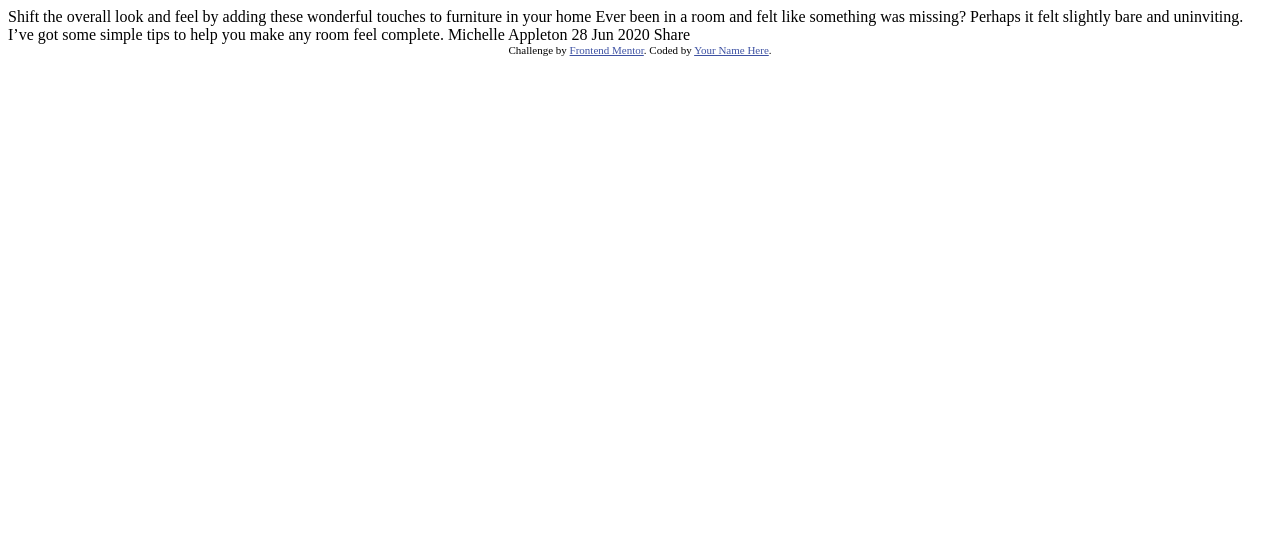
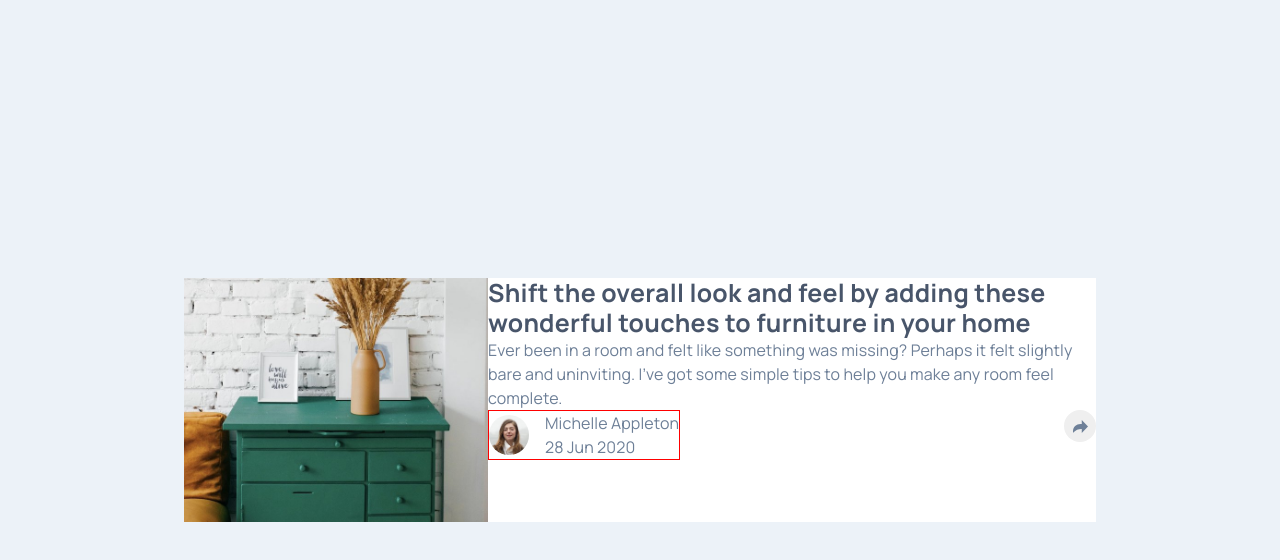
Before and after one commit to jl-stephenson/fementor_article_preview_component, a plain HTML site: page index.html in a window 1280 px wide. Drawn offline with Linux system fonts and the light colour scheme.

Commit message:
Updated styles

```diff
--- a/index.html
+++ b/index.html
@@ -1,36 +1,89 @@
 <!DOCTYPE html>
 <html lang="en">
   <head>
-  <meta charset="UTF-8">
-  <meta name="viewport" content="width=device-width, initial-scale=1.0"> <!-- displays site properly based on user's device -->
+    <meta charset="UTF-8" />
+    <meta name="viewport" content="width=device-width, initial-scale=1.0" />
 
-  <link rel="icon" type="image/png" sizes="32x32" href="./images/favicon-32x32.png">
+    <link
+      rel="icon"
+      type="image/png"
+      sizes="32x32"
+      href="./images/favicon-32x32.png"
+    />
 
     <title>Frontend Mentor | Article preview component</title>
-
-  <!-- Feel free to remove these styles or customise in your own stylesheet 👍 -->
-  <style>
-    .attribution { font-size: 11px; text-align: center; }
-    .attribution a { color: hsl(228, 45%, 44%); }
-  </style>
+    <link rel="preconnect" href="https://fonts.googleapis.com" />
+    <link rel="preconnect" href="https://fonts.gstatic.com" crossorigin />
+    <link
+      href="https://fonts.googleapis.com/css2?family=Manrope:wght@200..800&display=swap"
+      rel="stylesheet"
+    />
+    <link rel="stylesheet" href="style.css" />
   </head>
   <body>
-
-  Shift the overall look and feel by adding these wonderful
-  touches to furniture in your home
-
-  Ever been in a room and felt like something was missing? Perhaps
-  it felt slightly bare and uninviting. I’ve got some simple tips
-  to help you make any room feel complete.
-
-  Michelle Appleton
-  28 Jun 2020
-
-  Share
-
-  <div class="attribution">
-    Challenge by <a href="https://www.frontendmentor.io?ref=challenge" target="_blank">Frontend Mentor</a>.
-    Coded by <a href="#">Your Name Here</a>.
+    <main class="wrapper">
+      <h1 class="visually-hidden">Article Preview Page</h1>
+      <article class="article-card" aria-labelledby="title">
+        <div>
+          <img
+            src="images/drawers.jpg"
+            alt="A set of green drawers against a white brick wall"
+          />
         </div>
+        <div class="article-card__text">
+          <h2 id="title">
+            Shift the overall look and feel by adding these wonderful touches to
+            furniture in your home
+          </h2>
+          <p>
+            Ever been in a room and felt like something was missing? Perhaps it
+            felt slightly bare and uninviting. I’ve got some simple tips to help
+            you make any room feel complete.
+          </p>
+          <div class="flex">
+            <div class="article-card__profile">
+              <div>
+                <img
+                  class="article-card__profile-pic"
+                  src="images/avatar-michelle.jpg"
+                  alt=""
+                />
+              </div>
+              <div>
+                <p>Michelle Appleton</p>
+                <p>28 Jun 2020</p>
+              </div>
+            </div>
+            <div class="article-card__socials">
+              <p>Share</p>
+              <ul>
+                <li>
+                  <a href="#"
+                    ><span class="visually-hidden">Facebook</span
+                    ><img src="images/icon-facebook.svg" alt=""
+                  /></a>
+                </li>
+                <li>
+                  <a href="#"
+                    ><span class="visually-hidden">Twitter</span
+                    ><img src="images/icon-twitter.svg" alt=""
+                  /></a>
+                </li>
+                <li>
+                  <a href="#"
+                    ><span class="visually-hidden">Pinterest</span
+                    ><img src="images/icon-pinterest.svg" alt=""
+                  /></a>
+                </li>
+              </ul>
+            </div>
+            <button class="article-card__button">
+              <span class="visually-hidden">Share</span>
+              <img src="images/icon-share.svg" alt="" />
+            </button>
+          </div>
+        </div>
+      </article>
+    </main>
   </body>
 </html>
```
Lines whose indentation alone changed are shown as unchanged.
